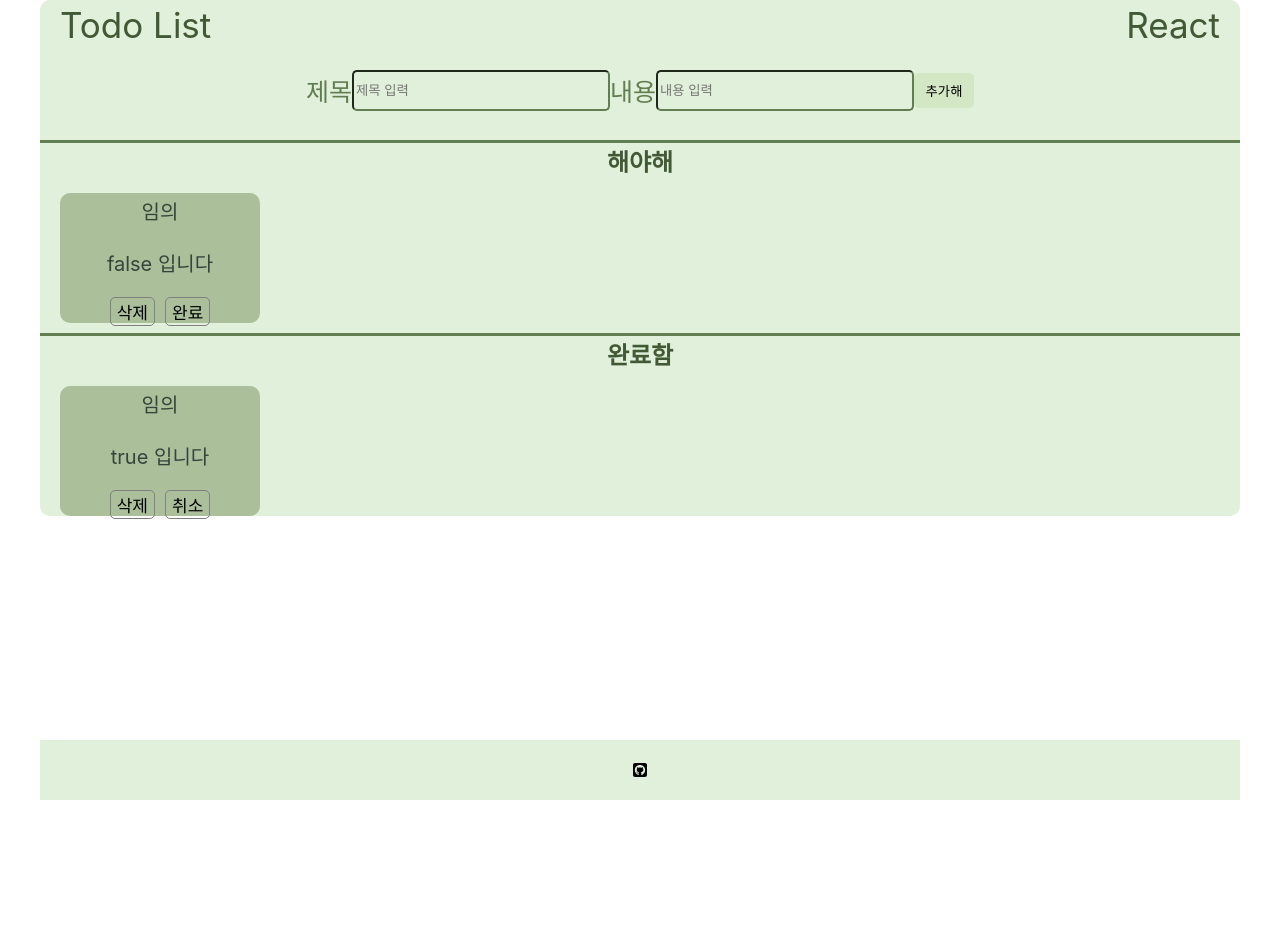
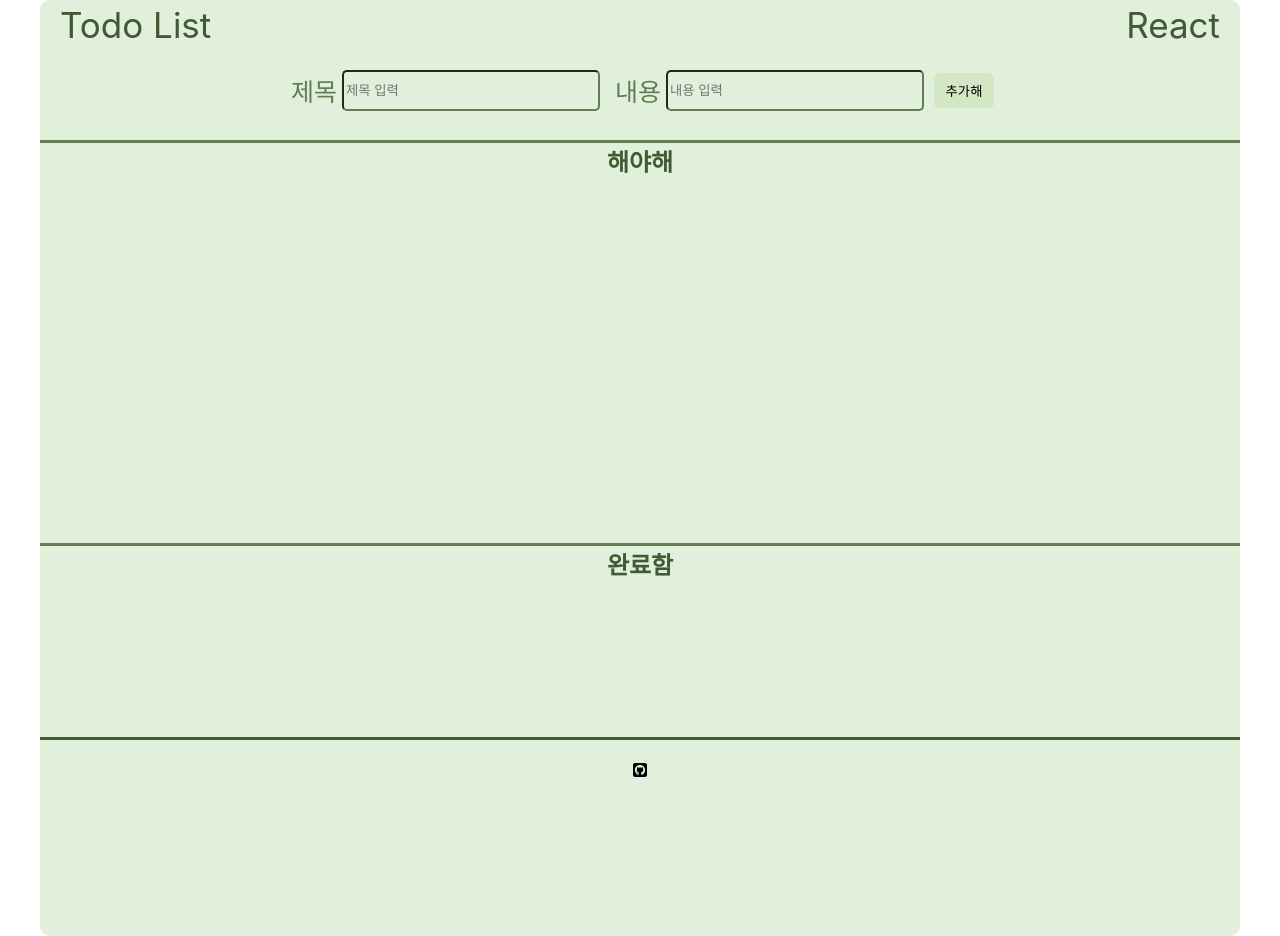
Before and after one commit to HuaHuaChiChi/nbc_week3_todolist, a React (Create React App) app: page / in a window 1280 px wide. Before the commit the page ends 800 px from the top, so only its background shows below. Built offline with nearby package versions, Linux system fonts and the light colour scheme.

Commit message:
fix css 수정

```diff
--- a/src/App.css
+++ b/src/App.css
@@ -12,6 +12,7 @@
 }
 
 .footer {
+  border-top: 3px #425935 solid;
   max-width: 1200px;
   min-width: 800px;
   width: 100%;
@@ -42,6 +43,7 @@ header > p {
 input {
   height: 35px;
   width: 250px;
+  margin-right: 10px;
 }
 
 .inputButton {
@@ -57,13 +59,13 @@ input {
   margin-right: 20px;
   display: flex;
   flex-direction: row;
-  justify-content: left;
+  justify-content: center;
   align-items: center;
   gap: 10px;
   flex-wrap: wrap;
+
+  min-height: 350px;
 }
-
-/*FIXME - 카드 리스트 오른쪽 공백 킹받는다 하단 하얀부분도, 푸터는 잘 붙었나*/
 
 .cards {
   display: flex;
@@ -116,6 +118,8 @@ h2 {
 .inputTitle {
   color: #617d51;
   font-size: 25px;
+  margin-left: 5px;
+  margin-right: 5px;
 }
 
 .input {
--- a/src/components/ToDoListContainer.jsx
+++ b/src/components/ToDoListContainer.jsx
@@ -3,8 +3,8 @@ import { useState } from "react";
 
 export default function ToDoListContainer() {
   const [toDoListCard, setToDoListCard] = useState([
-    { id: 0, toDoTitle: "임의", toDoContent: "false 입니다", done: false },
-    { id: 1, toDoTitle: "임의", toDoContent: "true 입니다", done: true },
+    // { id: 0, toDoTitle: "임의", toDoContent: "false 입니다", done: false },
+    // { id: 1, toDoTitle: "임의", toDoContent: "true 입니다", done: true },
   ]);
   const [toDoContent, setTodoContent] = useState("");
   const [toDoTitle, setToDoTitle] = useState("");
@@ -66,3 +66,5 @@ export default function ToDoListContainer() {
     />
   )
 }
+
+//FIXME - 폼태그 작성시 초기화
```
